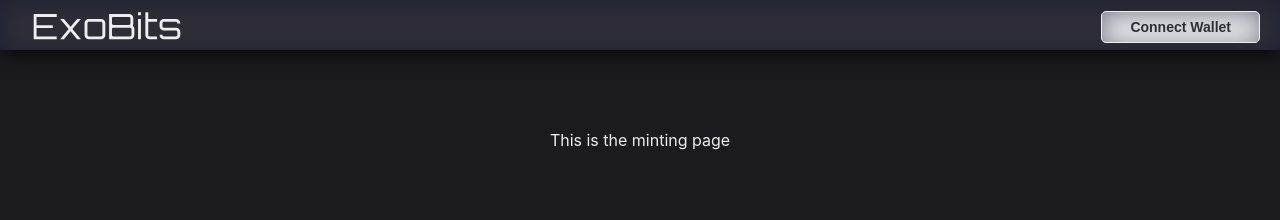
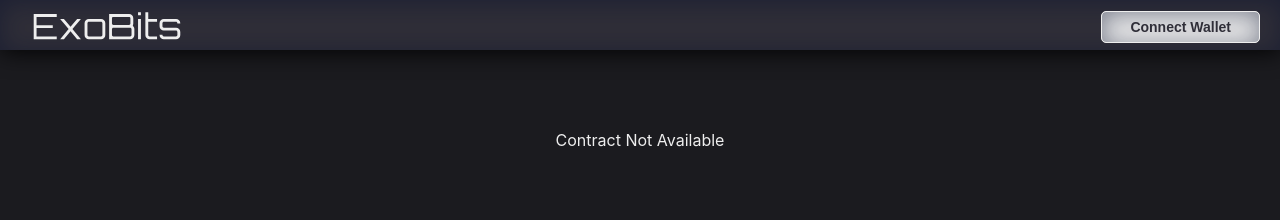
Before and after one commit to fullstackdev89/exobits-nft-minting, a React (Create React App) app: page /mint in a window 1280 px wide. Shown: the top 220 px of the page. Built offline with nearby package versions, Linux system fonts and the light colour scheme.

Commit message:
Add minting function

```diff
--- a/src/App.js
+++ b/src/App.js
@@ -72,13 +72,13 @@ function App() {
 				<div className="content">
 					<Switch>
 						<Route path="/mytokens">
-							<MyTokens></MyTokens>
+							<MyTokens contract={web3props.contract} address={walletAddress}></MyTokens>
 						</Route>
 						<Route path="/gallery">
 							<Gallery contract={web3props.contract}></Gallery>
 						</Route>
 						<Route path="/mint">
-							<Mint></Mint>
+							<Mint contract={web3props.contract} address={walletAddress}></Mint>
 						</Route>
 						<Route path="/">
 							<Home />
--- a/src/pages/Gallery.jsx
+++ b/src/pages/Gallery.jsx
@@ -28,7 +28,7 @@ export default function Gallery(props) {
 
 	// Handle contract unavailable.
 	// This is an extra precaution since the user shouldn't be able to get to this page without connecting.
-	if(totalSupply === null) return (<div className="page error">Contract Not Available</div>);
+	if(!props.contract) return (<div className="page error">Contract Not Available</div>);
 
 	// Contract should be good to go so let's set up a list of URIs.
 	getTokenURIs(totalSupply);
--- a/src/pages/Mint.jsx
+++ b/src/pages/Mint.jsx
@@ -1,7 +1,42 @@
 import React from "react";
 
-export default function Mint() {
+export default function Mint(props) {
+
+	const DoMint = async (tokenURI) => {
+		console.log('minting: ', tokenURI);
+		try{
+			let gasLimit = await props.contract.methods.CustomMint(tokenURI).estimateGas(
+				{
+					from: props.address,
+					value: 100000000000000
+				}
+			);
+			let result = await props.contract.methods.CustomMint(tokenURI)
+				.send({
+					from: props.address,
+					value: 100000000000000,
+					gasLimit: gasLimit
+				});
+			console.log('result', result);
+		}catch(e){
+			console.error('There was a problem while minting', e);
+		}
+	};
+
+	// Handle contract unavailable.
+	// This is an extra precaution since the user shouldn't be able to get to this page without connecting.
+	if(!props.contract) return (<div className="page error">Contract Not Available</div>);
+
+	// Display the minting gallery
 	return (
-		<div className="page mint">This is the minting page</div>
+		<div className="page mint">
+			<p>Click on an image to mint a token</p>
+			{[...Array(4)].map((x, idx) => (
+					<div onClick={() => DoMint('exobit_'+(idx+1)+'.json')} key={idx}>
+						<img src={'/token_data/exobit_'+(idx+1)+'.png'} alt={'exobit_'+(idx+1)} />
+					</div>
+				)
+			)}
+		</div>
 	);
 }
```
